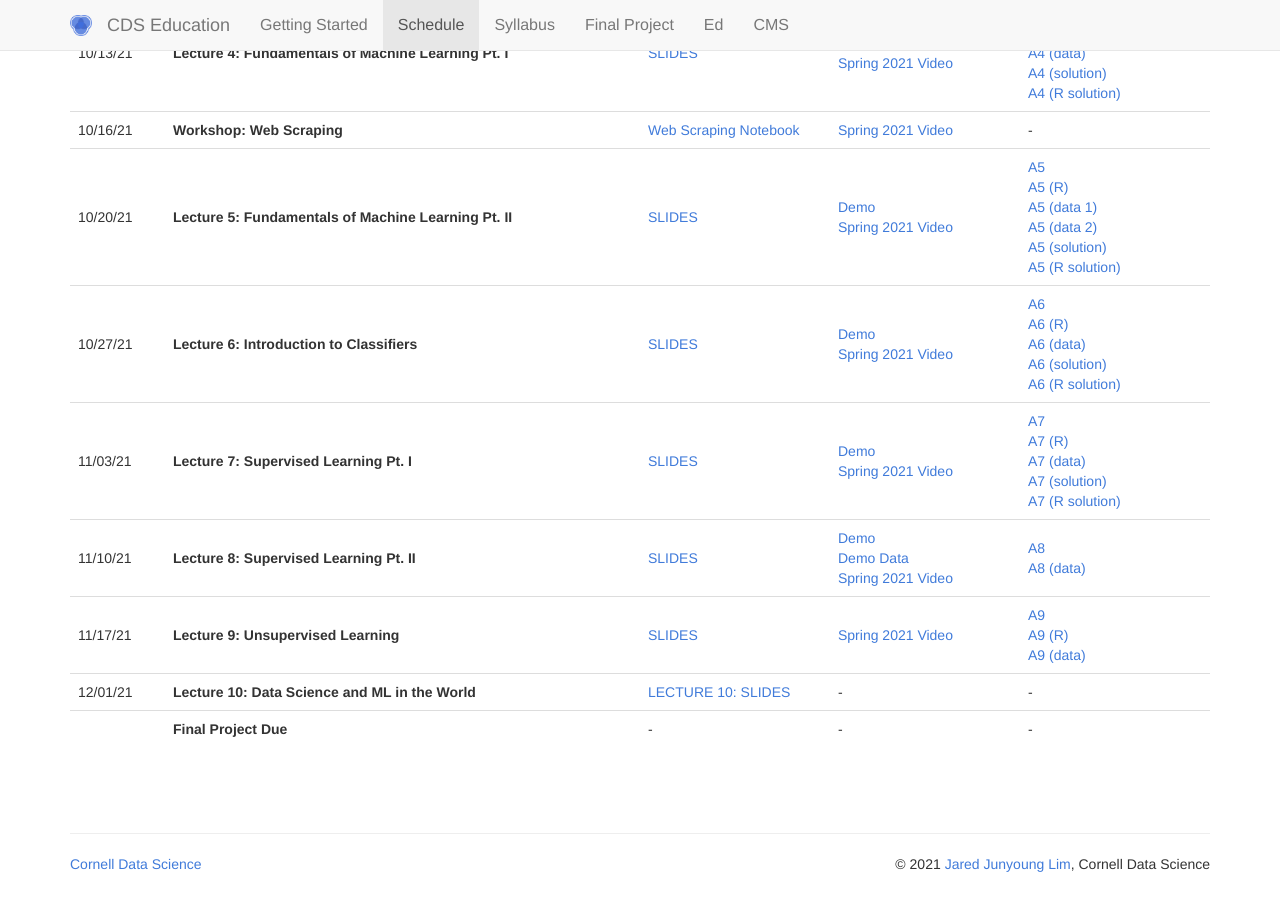
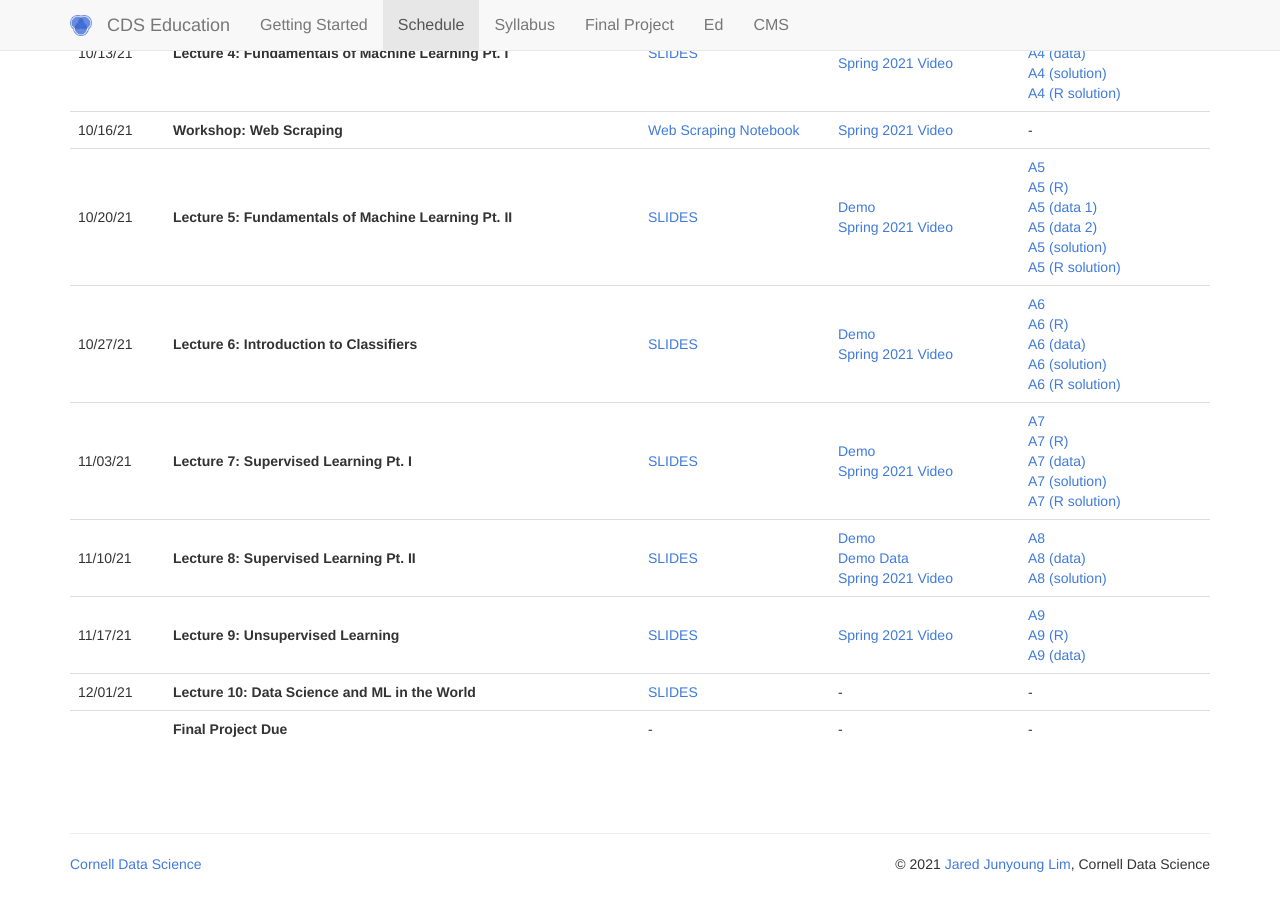
Before and after one commit to CornellDataScience/info1998, a Jekyll site: the page built from schedule.md, in a window 1280 px wide and 900 px high, scrolled down 703 px. Built offline with Jekyll 4.4.1, drawn with Linux system fonts in a browser that asks for light colours.

Commit message:
Added lec 8 solution

```diff
--- a/_data/schedules.yml
+++ b/_data/schedules.yml
@@ -224,6 +224,8 @@ lectures:
         link: "resources/FA21/assignments/release/lec8_release.ipynb"
       - title: "A8 (data)"
         link: "resources/data/phone.csv"
+      - title: "A8 (solution)"
+        link: "resources/FA21/assignments/solutions/lec8_solution.ipynb"
   ######################################## Week 9 #########################################
   - date: 2021-11-17
     title: "Lecture 9: Unsupervised Learning"
@@ -247,7 +249,7 @@ lectures:
   - date: 2021-12-01
     title: "Lecture 10: Data Science and ML in the World"
     contents:
-      - title: "LECTURE 10: SLIDES"
+      - title: "SLIDES"
         link: "resources/FA21/slides/lec10.pdf"
   # - date: TBD
   #   title: "Final Project Released"
```
Also changed, not shown: 1 other file.
